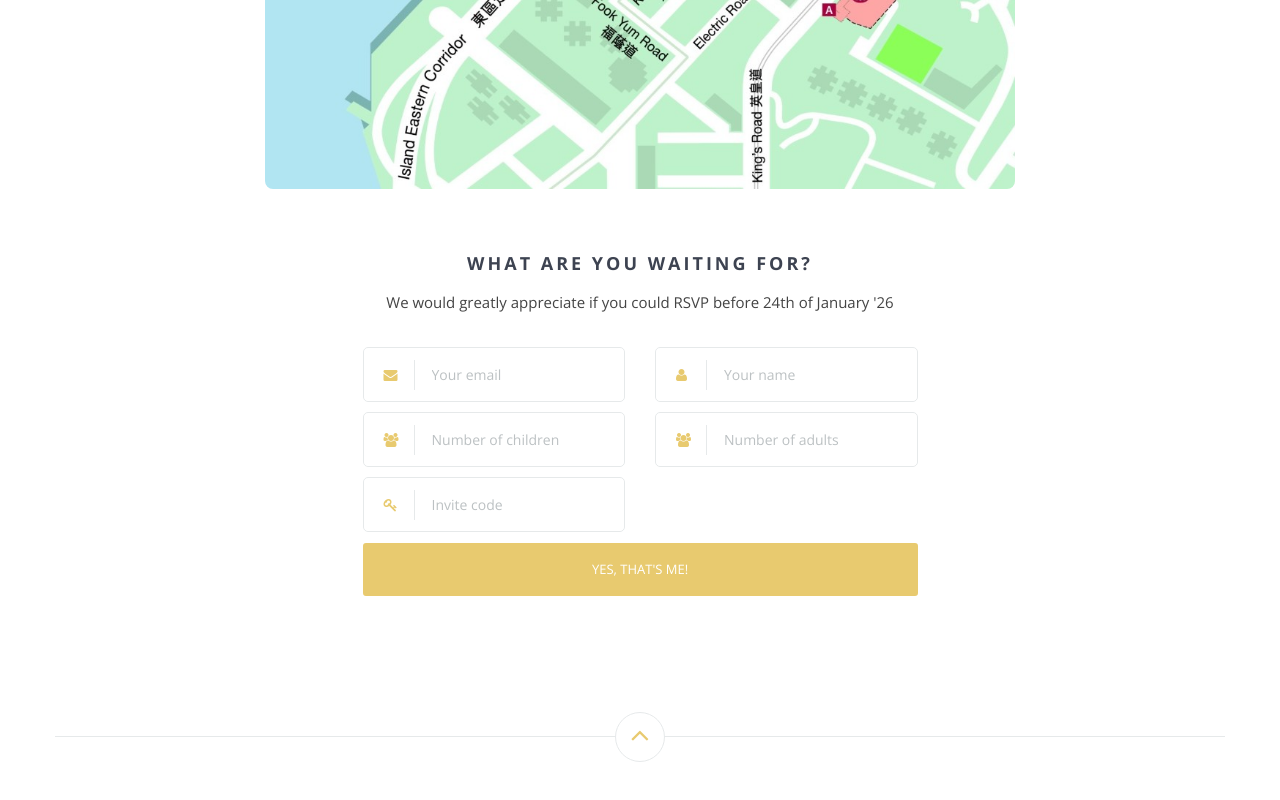
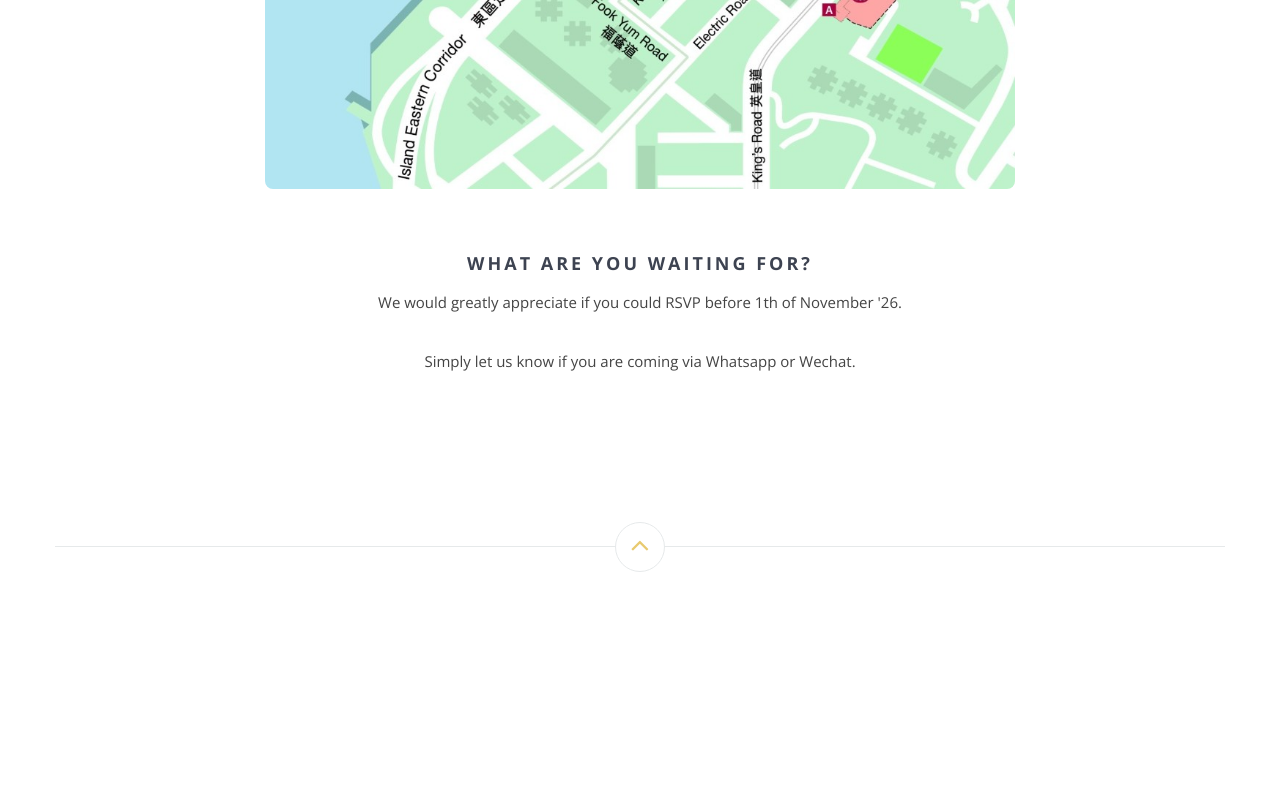
Before and after one commit to cyaaronk/cyaaronk.github.io, a website: page index.html in a window 1280 px wide. Shown: the part 2863-3663 px from the top of the page. After the commit the page ends 3505 px from the top, so only its background shows below. Drawn offline with nearby package versions, Linux system fonts and the light colour scheme; files whose address does not match are found by name.

Commit message:
change to hk wedding 3

```diff
--- a/index.html
+++ b/index.html
@@ -385,8 +385,9 @@
         <div class="row">
             <div class="col-md-6 col-md-offset-3">
                 <h3>What are you waiting for?</h3>
-                <p>We would greatly appreciate if you could RSVP before 24th of January '26</p>
-                <form id="rsvp-form" class="rsvp-form"
+                <p>We would greatly appreciate if you could RSVP before 1th of November '26.</p>
+                <p>Simply let us know if you are coming via Whatsapp or Wechat.</p>
+                <!-- <form id="rsvp-form" class="rsvp-form"
                       action=""
                       method="POST">
                     <div class="row">
@@ -438,7 +439,7 @@
                         Yes,
                         that's me!
                     </button>
-                </form>
+                </form> -->
             </div>
         </div>
     </div>
```
